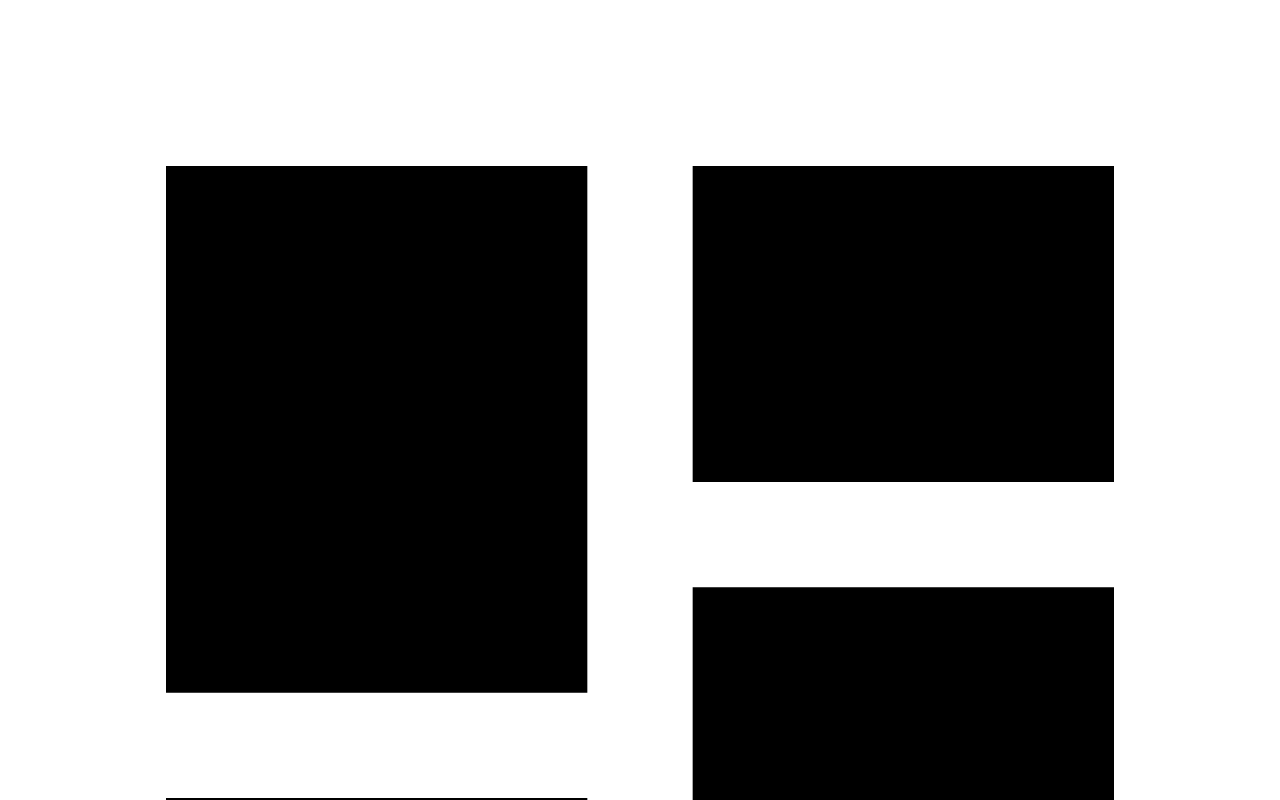
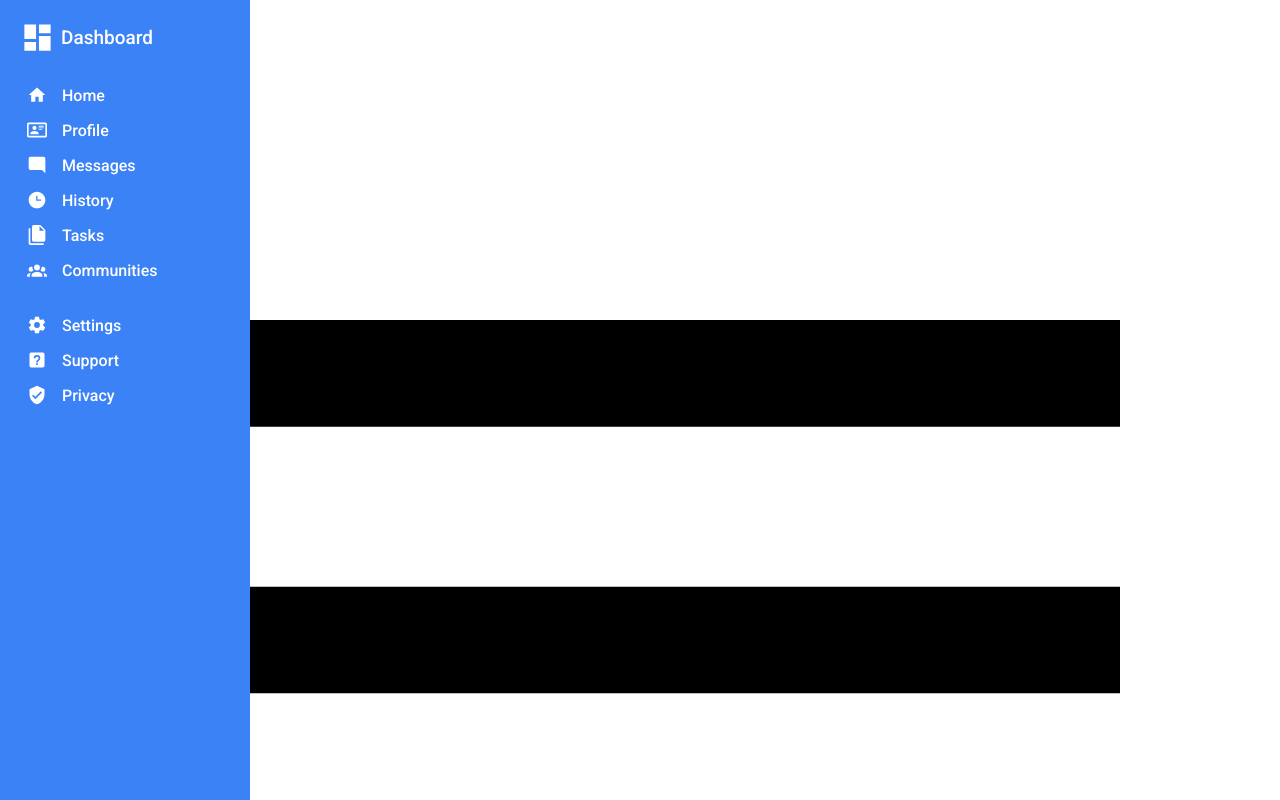
Before and after one commit to iwbsod/odin-admin-dashboard, a plain HTML site: page index.html in a window 1280 px wide. Shown: the top 800 px of the page. Drawn offline with Linux system fonts and the light colour scheme.

Commit message:
Style sidebar

```diff
--- a/index.html
+++ b/index.html
@@ -4,6 +4,9 @@
   <meta charset="UTF-8">
   <meta name="viewport" content="width=device-width, initial-scale=1.0">
   <title>Document</title>
+  <link rel="preconnect" href="https://fonts.googleapis.com">
+  <link rel="preconnect" href="https://fonts.gstatic.com" crossorigin>
+  <link href="https://fonts.googleapis.com/css2?family=Roboto:ital,wght@0,100;0,300;0,400;0,500;0,700;0,900;1,100;1,300;1,400;1,500;1,700;1,900&display=swap" rel="stylesheet">
   <link rel="stylesheet" href="style.css">
 </head>
 <body>
--- a/style.css
+++ b/style.css
@@ -0,0 +1,60 @@
+* {
+  margin: 0;
+  padding: 0;
+  box-sizing: border-box;
+}
+
+body {
+  height: 100vh;
+  font-family: 'Roboto', Arial, Helvetica, sans-serif;
+}
+
+.sidebar {
+  background-color: #3b82f6;
+  display: flex;
+  flex-direction: column;
+  position: fixed;
+  top: 0;
+  bottom: 0;
+  width: 250px;
+  padding: 20px;
+}
+
+.sidebar img {
+  height: 20px;
+  filter: invert(100%);
+}
+
+.sidebar span {
+  color: white;
+  font-weight: 500;
+}
+
+.dashboard {
+  display: flex;
+  align-items: center;
+  gap: 6px;
+  margin-bottom: 30px;
+}
+
+.dashboard img {
+  height: 35px;
+}
+
+.dashboard span {
+  font-size: 19px;
+}
+
+.middle {
+  margin-bottom: 20px;
+}
+
+.middle div,
+.bottom div {
+  display: flex;
+  align-items: center;
+  gap: 15px;
+  margin-bottom: 15px;
+  padding-left: 7px;
+  cursor: pointer;
+}
```
